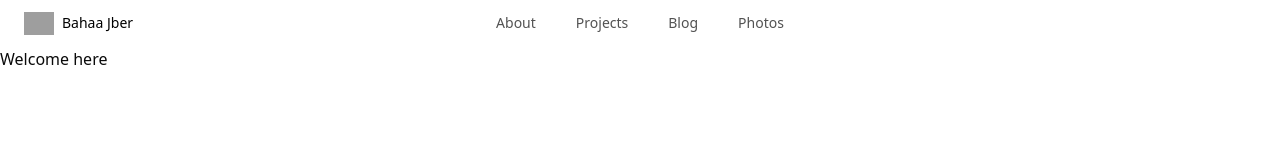
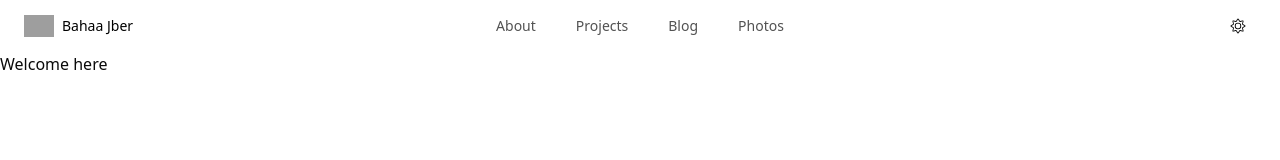
Before and after one commit to BahaaJber1/Portfolio, a React (Vite) app: page / in a window 1280 px wide. Shown: the top 160 px of the page. Built offline with nearby package versions, Linux system fonts and the light colour scheme; grey boxes are pictures that could not be loaded.

Commit message:
Add the dark/light mode functionality

```diff
--- a/package.json
+++ b/package.json
@@ -12,6 +12,7 @@
     "dependencies": {
         "@radix-ui/react-navigation-menu": "^1.2.14",
         "@radix-ui/react-slot": "^1.2.3",
+        "@reduxjs/toolkit": "^2.9.0",
         "@tailwindcss/vite": "^4.1.13",
         "class-variance-authority": "^0.7.1",
         "clsx": "^2.1.1",
@@ -20,6 +21,7 @@
         "react": "^19.1.1",
         "react-dom": "^19.1.1",
         "react-icons": "^5.5.0",
+        "react-redux": "^9.2.0",
         "react-router": "^7.9.1",
         "shadcn": "^3.2.1",
         "tailwind-merge": "^3.3.1",
--- a/src/App.jsx
+++ b/src/App.jsx
@@ -1,7 +1,19 @@
 import { BrowserRouter, Route, Routes } from "react-router";
 import Applayout from "./ui/Applayout";
+import { useEffect } from "react";
+import { useSelector } from "react-redux";
 
 function App() {
+    const darkMode = useSelector((state) => state.darkMode.darkMode);
+
+    useEffect(() => {
+        if (darkMode) {
+            document.documentElement.classList.add("dark");
+        } else {
+            document.documentElement.classList.remove("dark");
+        }
+    }, [darkMode]);
+
     return (
         <BrowserRouter>
             <Routes>
--- a/src/components/ui/resizable-navbar.jsx
+++ b/src/components/ui/resizable-navbar.jsx
@@ -209,7 +209,7 @@ export const NavbarButton = ({
     ...props
 }) => {
     const baseStyles =
-        "px-4 py-2 rounded-md bg-white button bg-white text-black text-sm font-bold relative cursor-pointer hover:-translate-y-0.5 transition duration-200 inline-block text-center";
+        "px-4 py-2 rounded-md bg-white button bg-white text-black text-sm font-bold relative cursor-pointer inline-block text-center";
 
     const variantStyles = {
         primary:
--- /dev/null
+++ b/src/features/darkmode/darkModeSlice.js
@@ -0,0 +1,19 @@
+import { createSlice } from "@reduxjs/toolkit";
+
+const initialState = {
+    darkMode: localStorage.getItem("darkMode") || false,
+};
+
+const darkModeSlice = createSlice({
+    name: "darkMode",
+    initialState: initialState,
+    reducers: {
+        toggleDarkMode(state) {
+            state.darkMode = !state.darkMode;
+            localStorage.setItem("darkMode", state.darkMode);
+        },
+    },
+});
+
+export const { toggleDarkMode } = darkModeSlice.actions;
+export default darkModeSlice.reducer;
--- a/src/main.jsx
+++ b/src/main.jsx
@@ -2,9 +2,13 @@ import { StrictMode } from "react";
 import { createRoot } from "react-dom/client";
 import "./index.css";
 import App from "./App.jsx";
+import { Provider } from "react-redux";
+import store from "./store";
 
 createRoot(document.getElementById("root")).render(
-	<StrictMode>
-		<App />
-	</StrictMode>
+    <StrictMode>
+        <Provider store={store}>
+            <App />
+        </Provider>
+    </StrictMode>,
 );
--- /dev/null
+++ b/src/store.js
@@ -0,0 +1,10 @@
+import { configureStore } from "@reduxjs/toolkit";
+import darkModeReducer from "./features/darkmode/darkModeSlice";
+
+const store = configureStore({
+    reducer: {
+        darkMode: darkModeReducer,
+    },
+});
+
+export default store;
--- a/src/ui/Header.jsx
+++ b/src/ui/Header.jsx
@@ -7,9 +7,13 @@ import {
     NavbarLogo,
     NavBody,
     NavItems,
+    NavbarButton,
 } from "@/components/ui/resizable-navbar";
+import { toggleDarkMode } from "../features/darkmode/darkModeSlice";
 import { useState } from "react";
+import { useDispatch, useSelector } from "react-redux";
 import { NavLink } from "react-router";
+import { CiDark, CiSun } from "react-icons/ci";
 
 const ROUTES = [
     { link: "/about", name: "About" },
@@ -20,12 +24,25 @@ const ROUTES = [
 
 function Header() {
     const [isMobileMenuOpen, setIsMobileMenuOpen] = useState(false);
+    const darkMode = useSelector((state) => state.darkMode.darkMode);
+    const dispatch = useDispatch();
+
+    function handleToggleDarkMode() {
+        dispatch(toggleDarkMode());
+        console.log("Dark mode toggled:", !darkMode);
+    }
 
     return (
         <Navbar>
             <NavBody>
                 <NavbarLogo />
                 <NavItems items={ROUTES} />
+                <NavbarButton
+                    variant="secondary"
+                    onClick={handleToggleDarkMode}
+                >
+                    {darkMode ? <CiDark size={20} /> : <CiSun size={20} />}
+                </NavbarButton>
             </NavBody>
 
             <MobileNav>
```
Also changed, not shown: 1 other file (tests, documents, lock files or other folders).
